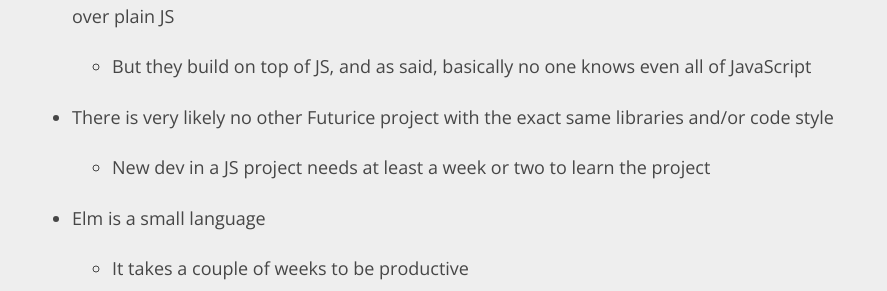
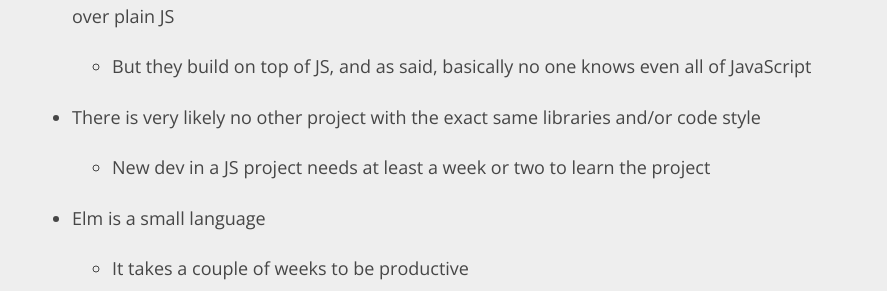
Before and after one commit to ohanhi/ohanhi.github.io, a Jekyll site: the page built from _posts/2017-01-10-why-and-when-of-choosing-elm.md, in a window 1280 px wide and 900 px high, scrolled down 2012 px. Shown: the part 155-446 px from the top of the window, without its empty margins (194-1081 px from the left). Built offline with Jekyll 4.4.1, drawn with Linux system fonts in a browser that asks for light colours; comment, search, counter and statistics services are not loaded.

Commit message:
Update 2017-01-10-why-and-when-of-choosing-elm.md

```diff
--- a/_posts/2017-01-10-why-and-when-of-choosing-elm.md
+++ b/_posts/2017-01-10-why-and-when-of-choosing-elm.md
@@ -56,7 +56,7 @@
 - JavaScript projects use a combination of e.g. React, Redux, redux-loop, etc.
 - They might even be using TypeScript or Flow, which are languages with great improvements over plain JS
     - But they build on top of JS, and as said, basically no one knows even all of JavaScript
-- There is very likely no other Futurice project with the exact same libraries and/or code style
+- There is very likely no other project with the exact same libraries and/or code style
     - New dev in a JS project needs at least a week or two to learn the project
 - Elm is a small language
     - It takes a couple of weeks to be productive
```
